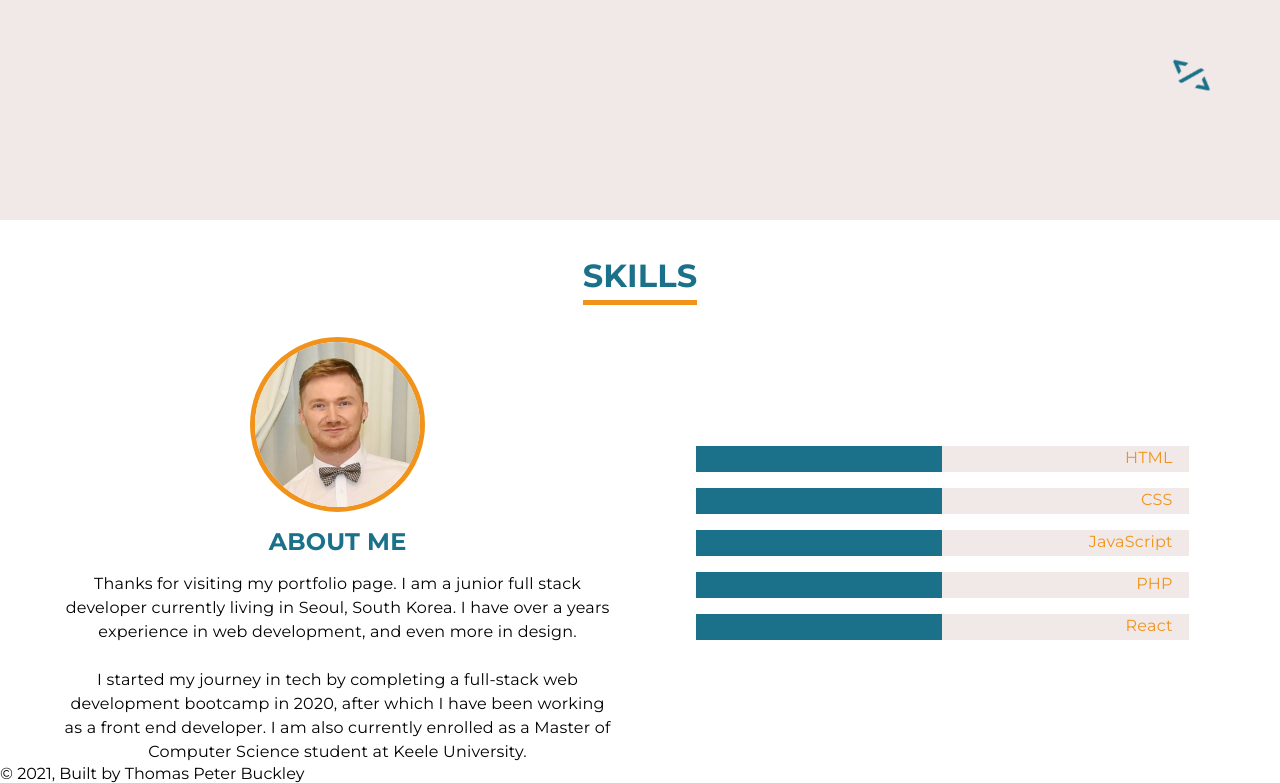
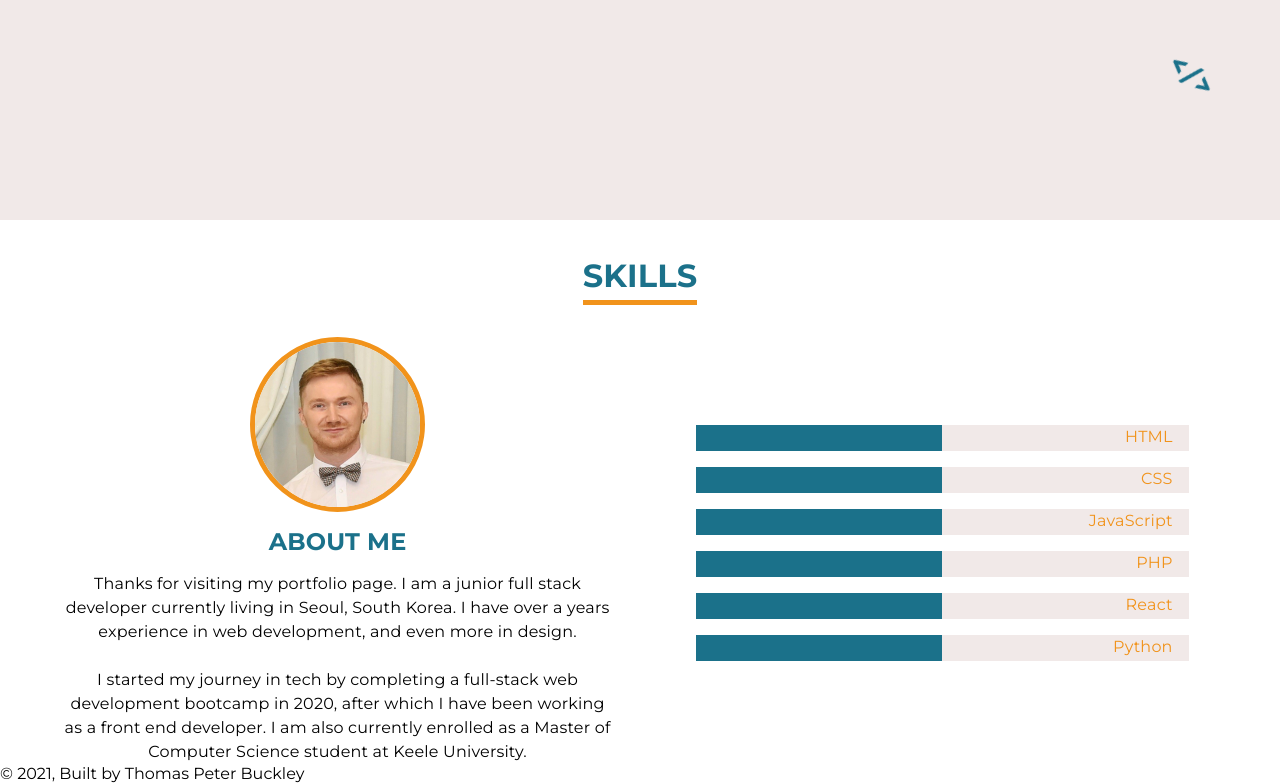
Before and after one commit to thomaspeter92/portfolio-v2, a Gatsby site: page / in a window 1280 px wide. Shown: the part 580-1363 px from the top of the page. Built offline with nearby package versions, Linux system fonts and the light colour scheme; Gatsby itself is replaced by a stand-in of ours.

Commit message:
added skill

```diff
--- a/src/pages/index.js
+++ b/src/pages/index.js
@@ -84,6 +84,8 @@ const IndexPage = () => (
           <SkillBar><p>JavaScript</p></SkillBar>
           <SkillBar><p>PHP</p></SkillBar>
           <SkillBar><p>React</p></SkillBar>
+          <SkillBar><p>Python</p></SkillBar>
+
 
         </div>
         </FlexContainer>
```
